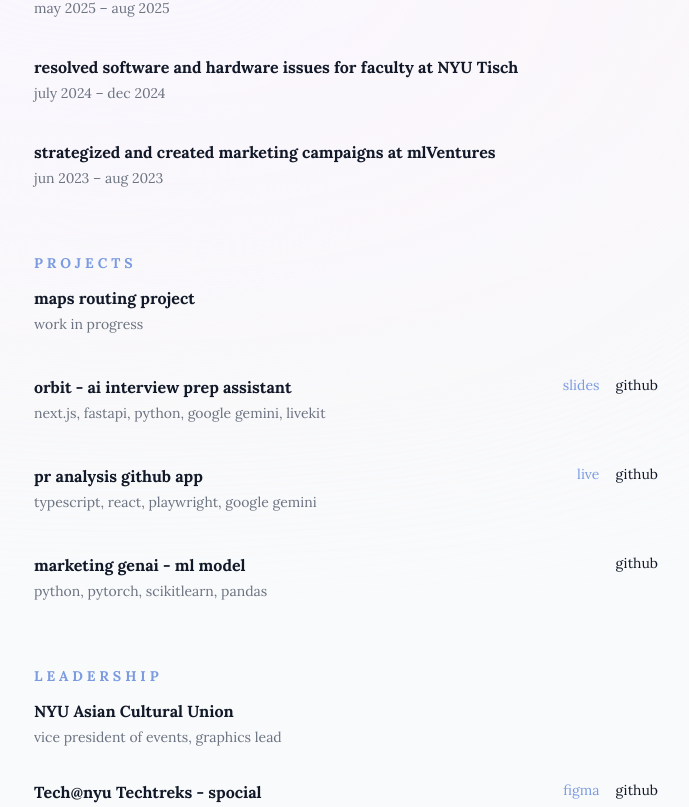
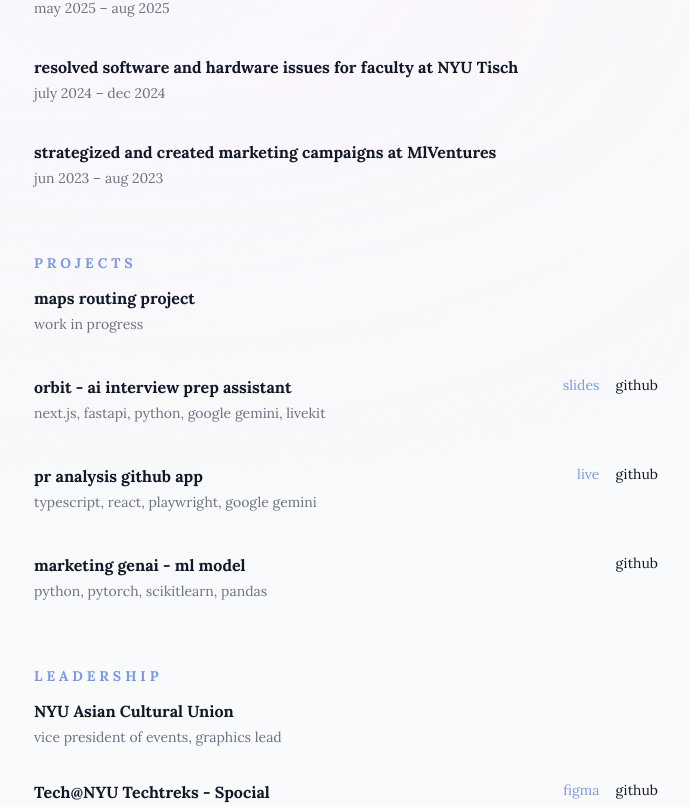
Before and after one commit to mattchng/personal-website, a Next.js app: page /experience in a window 1280 px wide. Shown: the part 273-1080 px from the top of the page, without its empty margins (294-983 px from the left). Built offline with nearby package versions, Linux system fonts and the light colour scheme.

Commit message:
more minor modifications

```diff
--- a/app/experience/page.tsx
+++ b/app/experience/page.tsx
@@ -32,7 +32,7 @@ export default function ExperiencePage() {
               {/* Work Entry 3 */}
               <div>
                 <p className="item-title">
-                  strategized and created marketing campaigns at mlVentures
+                  strategized and created marketing campaigns at MlVentures
                 </p>
                 <p className="item-sub">jun 2023 – aug 2023</p>
               </div>
@@ -110,7 +110,7 @@ export default function ExperiencePage() {
               {/* Leadership Entry 2 */}
               <div className="flex justify-between items-start">
                 <div>
-                  <p className="item-title">Tech@nyu Techtreks - spocial</p>
+                  <p className="item-title">Tech@NYU Techtreks - Spocial</p>
                   <p className="item-sub">product manager</p>
                 </div>
                 <div className="flex gap-4 text-sm ml-4">
```
